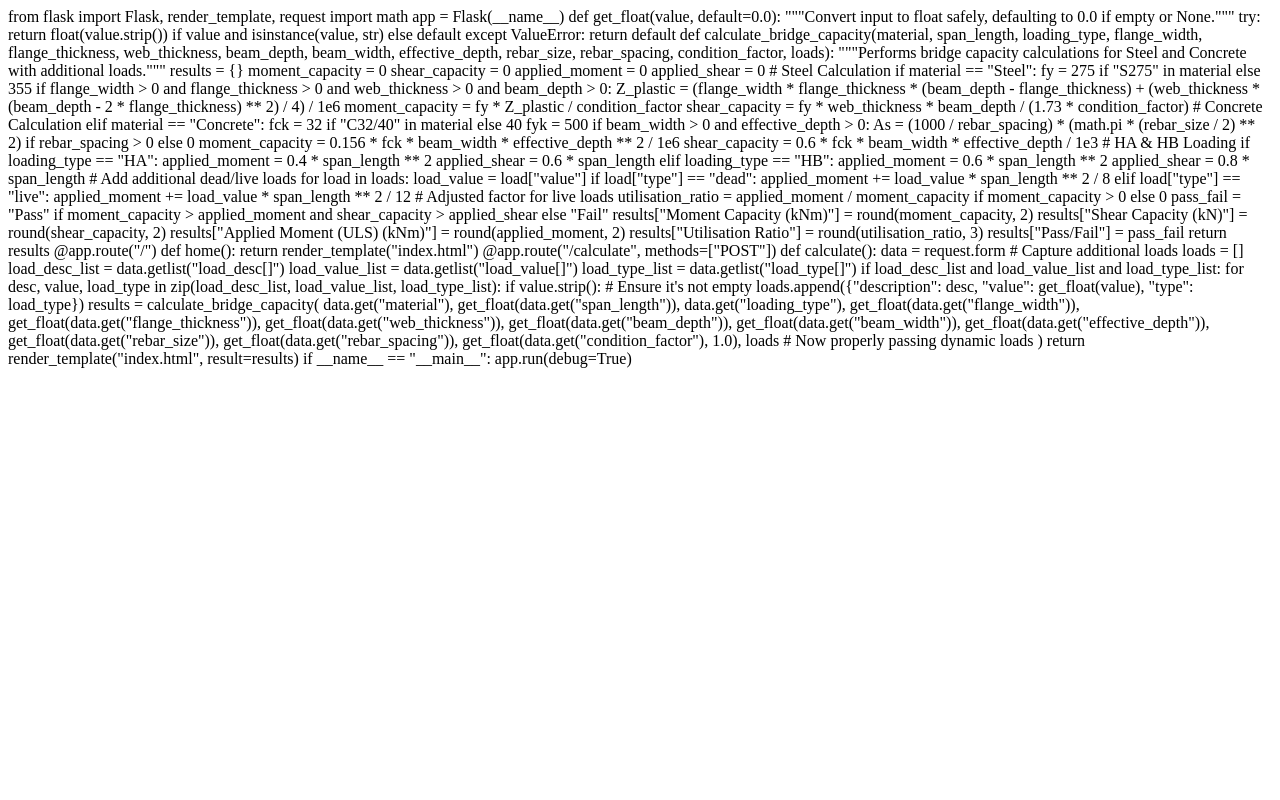
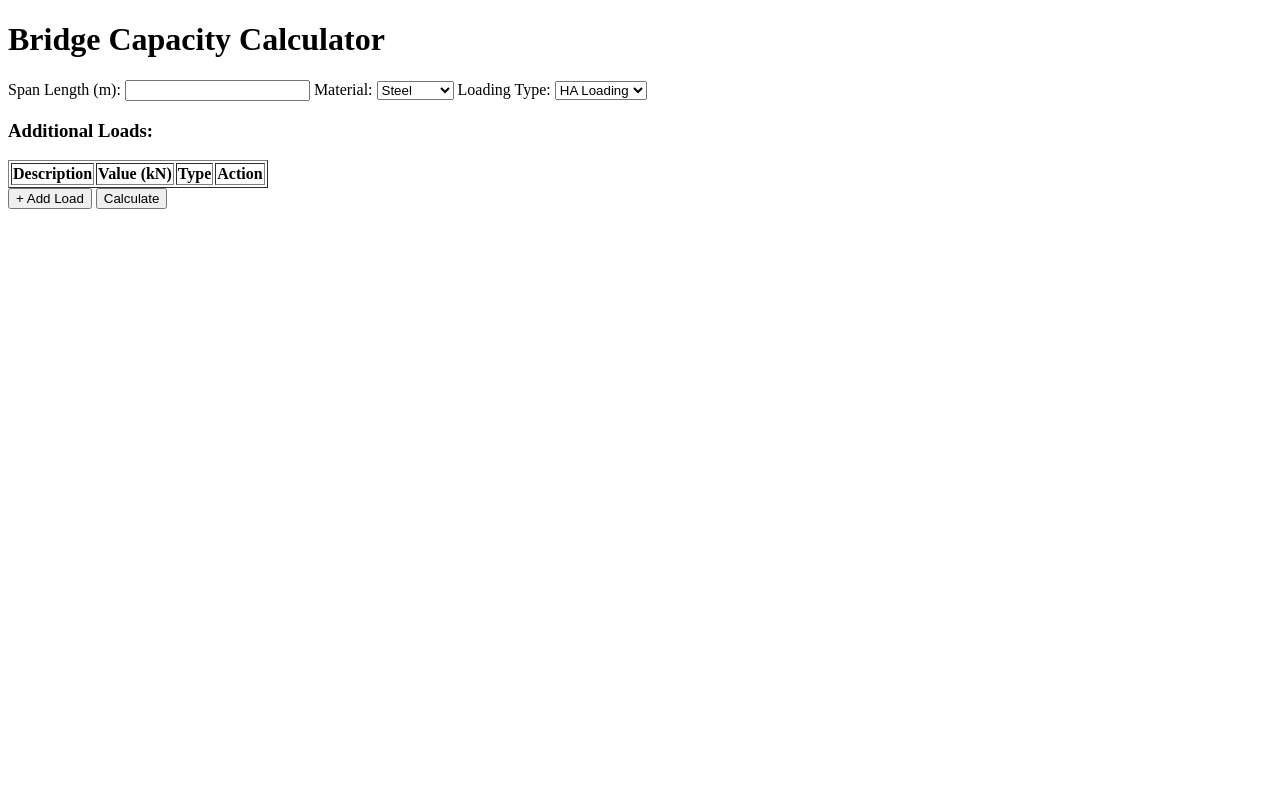
Before and after one commit to Davidson1997/bridge-calculator, a Flask app: page / in a window 1280 px wide. Run offline with Flask 3, Linux system fonts and the light colour scheme; lists and menus that the app fills with data are empty.

Commit message:
Final working version with load inputs and full calculations

```diff
--- a/app.py
+++ b/app.py
@@ -4,9 +4,11 @@ import math
 app = Flask(__name__)
 
 def get_float(value, default=0.0):
-    """Convert input to float safely, defaulting to 0.0 if empty or None."""
+    """Safely convert input to float, defaulting if missing or invalid."""
     try:
-        return float(value.strip()) if value and isinstance(value, str) else default
+        if value is None or value.strip() == "":
+            return default
+        return float(value)
     except ValueError:
         return default
 
@@ -15,8 +17,7 @@ def calculate_bridge_capacity(
     web_thickness, beam_depth, beam_width, effective_depth, rebar_size,
     rebar_spacing, condition_factor, loads
 ):
-    """Performs bridge capacity calculations for Steel and Concrete with additional loads."""
-
+    """Bridge capacity calculation with load handling."""
     results = {}
     moment_capacity = 0
     shear_capacity = 0
@@ -78,8 +79,11 @@ def home():
 def calculate():
     data = request.form
 
+    # Debugging logs
+    print("\n🚀 Received Form Data:", dict(data))  # Convert to dict for better visibility
+    loads = []
+
     # Capture additional loads
-    loads = []
     load_desc_list = data.getlist("load_desc[]")
     load_value_list = data.getlist("load_value[]")
     load_type_list = data.getlist("load_type[]")
@@ -89,6 +93,9 @@ def calculate():
             if value.strip():  # Ensure it's not empty
                 loads.append({"description": desc, "value": get_float(value), "type": load_type})
 
+    print("\n🛠️ Processed Loads:", loads)  # Debugging: Print processed loads
+
+    # Perform the calculations
     results = calculate_bridge_capacity(
         data.get("material"),
         get_float(data.get("span_length")),
@@ -105,6 +112,8 @@ def calculate():
         loads  # Now properly passing dynamic loads
     )
 
+    print("\n✅ Calculation Results:", results)  # Debugging: Print calculation results
+
     return render_template("index.html", result=results)
 
 if __name__ == "__main__":
--- a/templates/index.html
+++ b/templates/index.html
@@ -1,105 +1,59 @@
-from flask import Flask, render_template, request
-import math
+<!DOCTYPE html>
+<html lang="en">
+<head>
+    <meta charset="UTF-8">
+    <meta name="viewport" content="width=device-width, initial-scale=1.0">
+    <title>Bridge Capacity Calculator</title>
+    <script>
+        function addLoadRow() {
+            var table = document.getElementById("loadTableBody");
+            var row = table.insertRow();
 
-app = Flask(__name__)
+            var descCell = row.insertCell(0);
+            var valueCell = row.insertCell(1);
+            var typeCell = row.insertCell(2);
+            var deleteCell = row.insertCell(3);
 
-def get_float(value, default=0.0):
-    """Convert input to float safely, defaulting to 0.0 if empty or None."""
-    try:
-        return float(value.strip()) if value and isinstance(value, str) else default
-    except ValueError:
-        return default
+            descCell.innerHTML = '<input type="text" name="load_desc[]" required>';
+            valueCell.innerHTML = '<input type="number" step="0.1" name="load_value[]" required>';
+            typeCell.innerHTML = '<select name="load_type[]"><option value="dead">Dead</option><option value="live">Live</option></select>';
+            deleteCell.innerHTML = '<button type="button" onclick="deleteRow(this)">X</button>';
+        }
 
-def calculate_bridge_capacity(material, span_length, loading_type, flange_width, flange_thickness, web_thickness, beam_depth, beam_width, effective_depth, rebar_size, rebar_spacing, condition_factor, loads):
-    """Performs bridge capacity calculations for Steel and Concrete with additional loads."""
+        function deleteRow(button) {
+            var row = button.parentNode.parentNode;
+            row.parentNode.removeChild(row);
+        }
+    </script>
+</head>
+<body>
+    <h1>Bridge Capacity Calculator</h1>
+    <form action="/calculate" method="post">
+        <label>Span Length (m):</label>
+        <input type="number" step="0.1" name="span_length" required>
 
-    results = {}
-    moment_capacity = 0
-    shear_capacity = 0
-    applied_moment = 0
-    applied_shear = 0
+        <label>Material:</label>
+        <select name="material" required>
+            <option value="Steel">Steel</option>
+            <option value="Concrete">Concrete</option>
+        </select>
 
-    # Steel Calculation
-    if material == "Steel":
-        fy = 275 if "S275" in material else 355
-        if flange_width > 0 and flange_thickness > 0 and web_thickness > 0 and beam_depth > 0:
-            Z_plastic = (flange_width * flange_thickness * (beam_depth - flange_thickness) +
-                         (web_thickness * (beam_depth - 2 * flange_thickness) ** 2) / 4) / 1e6
-            moment_capacity = fy * Z_plastic / condition_factor
-            shear_capacity = fy * web_thickness * beam_depth / (1.73 * condition_factor)
+        <label>Loading Type:</label>
+        <select name="loading_type" required>
+            <option value="HA">HA Loading</option>
+            <option value="HB">HB Loading</option>
+        </select>
 
-    # Concrete Calculation
-    elif material == "Concrete":
-        fck = 32 if "C32/40" in material else 40
-        fyk = 500
-        if beam_width > 0 and effective_depth > 0:
-            As = (1000 / rebar_spacing) * (math.pi * (rebar_size / 2) ** 2) if rebar_spacing > 0 else 0
-            moment_capacity = 0.156 * fck * beam_width * effective_depth ** 2 / 1e6
-            shear_capacity = 0.6 * fck * beam_width * effective_depth / 1e3
+        <h3>Additional Loads:</h3>
+        <table border="1">
+            <thead>
+                <tr><th>Description</th><th>Value (kN)</th><th>Type</th><th>Action</th></tr>
+            </thead>
+            <tbody id="loadTableBody"></tbody>
+        </table>
+        <button type="button" onclick="addLoadRow()">+ Add Load</button>
 
-    # HA & HB Loading
-    if loading_type == "HA":
-        applied_moment = 0.4 * span_length ** 2
-        applied_shear = 0.6 * span_length
-    elif loading_type == "HB":
-        applied_moment = 0.6 * span_length ** 2
-        applied_shear = 0.8 * span_length
-
-    # Add additional dead/live loads
-    for load in loads:
-        load_value = load["value"]
-        if load["type"] == "dead":
-            applied_moment += load_value * span_length ** 2 / 8
-        elif load["type"] == "live":
-            applied_moment += load_value * span_length ** 2 / 12  # Adjusted factor for live loads
-
-    utilisation_ratio = applied_moment / moment_capacity if moment_capacity > 0 else 0
-    pass_fail = "Pass" if moment_capacity > applied_moment and shear_capacity > applied_shear else "Fail"
-
-    results["Moment Capacity (kNm)"] = round(moment_capacity, 2)
-    results["Shear Capacity (kN)"] = round(shear_capacity, 2)
-    results["Applied Moment (ULS) (kNm)"] = round(applied_moment, 2)
-    results["Utilisation Ratio"] = round(utilisation_ratio, 3)
-    results["Pass/Fail"] = pass_fail
-
-    return results
-
-@app.route("/")
-def home():
-    return render_template("index.html")
-
-@app.route("/calculate", methods=["POST"])
-def calculate():
-    data = request.form
-
-    # Capture additional loads
-    loads = []
-    load_desc_list = data.getlist("load_desc[]")
-    load_value_list = data.getlist("load_value[]")
-    load_type_list = data.getlist("load_type[]")
-
-    if load_desc_list and load_value_list and load_type_list:
-        for desc, value, load_type in zip(load_desc_list, load_value_list, load_type_list):
-            if value.strip():  # Ensure it's not empty
-                loads.append({"description": desc, "value": get_float(value), "type": load_type})
-
-    results = calculate_bridge_capacity(
-        data.get("material"),
-        get_float(data.get("span_length")),
-        data.get("loading_type"),
-        get_float(data.get("flange_width")),
-        get_float(data.get("flange_thickness")),
-        get_float(data.get("web_thickness")),
-        get_float(data.get("beam_depth")),
-        get_float(data.get("beam_width")),
-        get_float(data.get("effective_depth")),
-        get_float(data.get("rebar_size")),
-        get_float(data.get("rebar_spacing")),
-        get_float(data.get("condition_factor"), 1.0),
-        loads  # Now properly passing dynamic loads
-    )
-
-    return render_template("index.html", result=results)
-
-if __name__ == "__main__":
-    app.run(debug=True)
+        <button type="submit">Calculate</button>
+    </form>
+</body>
+</html>
```
